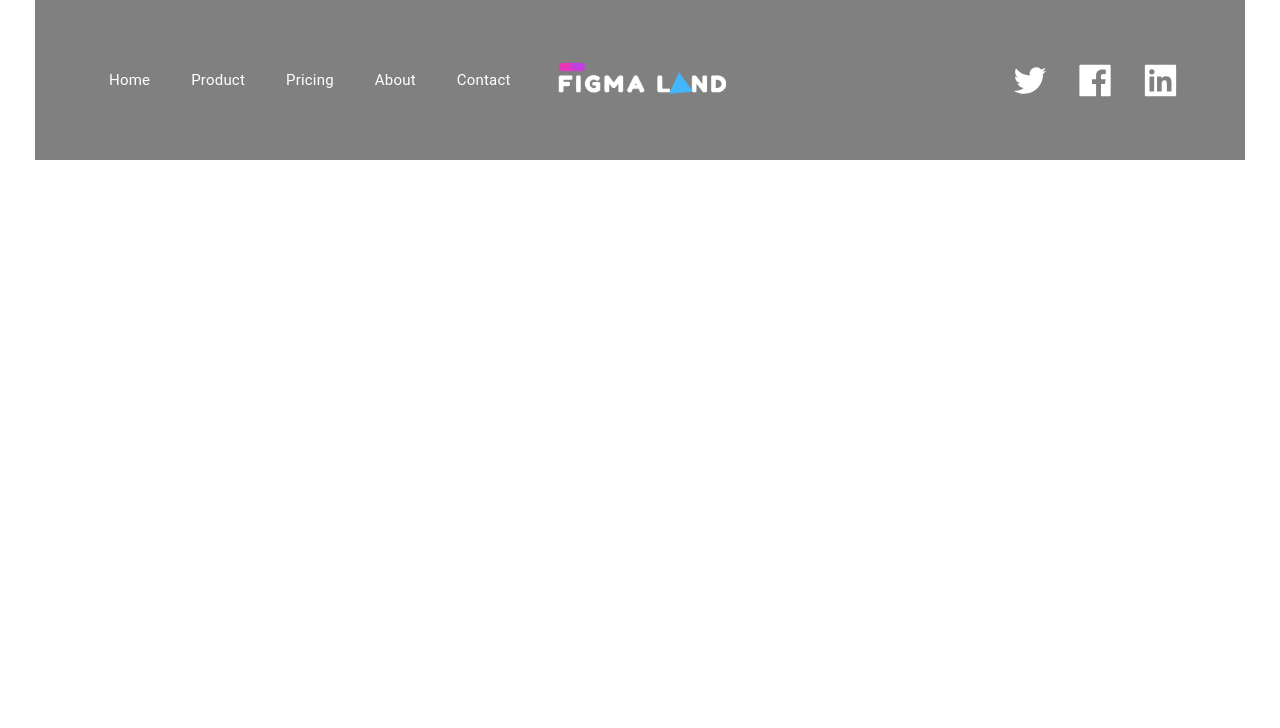
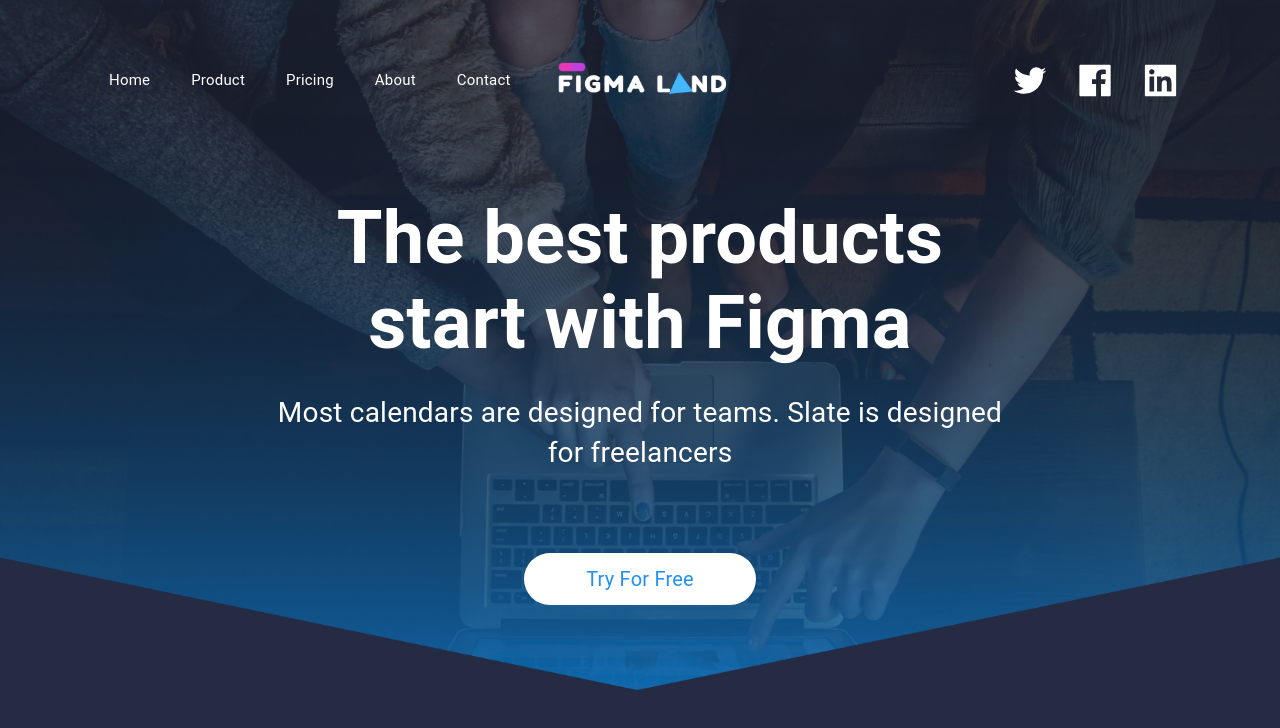
Before and after one commit to 13RedFox/project_figma-land, a React (Create React App) app: page / in a window 1280 px wide. Shown: the top 728 px of the page. Built offline with nearby package versions, Linux system fonts and the light colour scheme.

Commit message:
:sparkles: Added { FirstScreen, Button } components to the project & fixed Header component.

```diff
--- /dev/null
+++ b/src/components/Button/Button.jsx
@@ -0,0 +1,8 @@
+import classNames from 'classnames';
+import styles from './Button.module.scss';
+
+export const Button = ({ children, className }) => {
+  return (
+    <button className={classNames(styles.button, className)}>{children}</button>
+  );
+};
--- /dev/null
+++ b/src/components/Button/Button.module.scss
@@ -0,0 +1,25 @@
+@import "./src/scss/variables";
+
+.button {
+  width: fit-content;
+  display: flex;
+  justify-content: center;
+  align-items: center;
+  font-size: 20px;
+  font-weight: 400;
+  line-height: 100%;
+  letter-spacing: 0.2px;
+  color: $BLUE;
+  background-color: $WHITE;
+  text-transform: capitalize;
+  border: none;
+  border-radius: 35px;
+  padding: 16px 62px;
+  cursor: pointer;
+  transition: color .3s ease-in-out;
+  z-index: 1;
+
+  &:hover {
+    color: $ORANGE;
+  }
+}
--- /dev/null
+++ b/src/components/FirstScreen/FirstScreen.module.scss
@@ -0,0 +1,69 @@
+@import "./src/scss/variables";
+
+.firstScreen {
+  position: relative;
+  height: 100vh;
+  background-color: $DARK;
+  display: flex;
+  justify-content: center;
+  align-items: center;
+
+
+  &__bg {
+    position: absolute;
+    top: 0;
+    left: 0;
+    width: 100%;
+    height: calc(100vh - 32px);
+    background: url("../../assets/images/first_bg-mobile.png") bottom / cover;
+    @media (min-width: 768px) {
+      height: calc(100% - 64px);
+      background: url("../../assets/images/first_bg.png") center / cover no-repeat;
+    }
+    @media (min-width: 1024px) {
+      height: calc(100% - 110px);
+    }
+  }
+
+  .container {
+    display: flex;
+    flex-direction: column;
+    align-items: center;
+
+  }
+
+  &__content {
+    width: 100%;
+    max-width: 725px;
+    display: flex;
+    flex-direction: column;
+    align-items: center;
+    text-align: center;
+    margin-bottom: 59px;
+    z-index: 1;
+    @media (min-width: 860px) {
+      margin-bottom: 80px;
+    }
+
+    &_title {
+      font-size: 48px;
+      font-weight: 400;
+      line-height: 115%;
+      letter-spacing: 0.2px;
+      color: $WHITE;
+      margin-bottom: 27px;
+      @media (min-width: 860px) {
+        font-size: 74px;
+        font-weight: 700;
+      }
+    }
+
+    &_description {
+      font-size: 28px;
+      font-weight: 400;
+      line-height: 143%;
+      letter-spacing: 0.2px;
+      color: $WHITE;
+    }
+  }
+}
--- /dev/null
+++ b/src/components/FirstScreen/index.jsx
@@ -0,0 +1,21 @@
+import { Container } from '../Container';
+import { Button } from '../Button/Button';
+import styles from './FirstScreen.module.scss';
+
+export const FirstScreen = () => {
+  return (
+    <div className={styles.firstScreen}>
+      {/*<img src={bg} alt='FirstScreen' className={styles.firstScreen__bg} />*/}
+      <div className={styles.firstScreen__bg} />
+      <Container className={styles.container}>
+        <div className={styles.firstScreen__content}>
+          <h1 className={styles.firstScreen__content_title}>The best products start with Figma</h1>
+          <p className={styles.firstScreen__content_description}>
+            Most calendars are designed for teams. Slate is designed for freelancers
+          </p>
+        </div>
+        <Button>try for free</Button>
+      </Container>
+    </div>
+  );
+};
--- a/src/components/Header/Header.module.scss
+++ b/src/components/Header/Header.module.scss
@@ -1,15 +1,18 @@
 @import "../../scss/variables";
 
 .header {
+  position: absolute;
+  top: 0;
+  left: 0;
+  right: 0;
   max-width: 1210px;
   width: 100%;
   padding: 31px 0;
   margin: 0 auto;
+  z-index: 1;
   @media (min-width: 1200px) {
     padding: 49px 0;
   }
-
-  background: gray;
 
   .wrapper {
     display: flex;
--- a/src/components/Header/index.jsx
+++ b/src/components/Header/index.jsx
@@ -36,7 +36,7 @@ export const Header = () => {
         <ul className={styles.header__social}>
           {[] && social.map((item) => (
             <li key={item.id} className={styles.header__social_item}>
-              <a href='#' className={styles.header__social_link}>
+              <a href='/#' className={styles.header__social_link}>
                 <GlobalSvgIcons id={item.icon} className={styles.header__social_icon} />
               </a>
             </li>
--- a/src/components/index.js
+++ b/src/components/index.js
@@ -1,2 +1,3 @@
 export * from './Container';
 export * from './Header';
+export * from './FirstScreen';
--- a/src/pages/Home.jsx
+++ b/src/pages/Home.jsx
@@ -1,9 +1,10 @@
-import { Header } from '../components';
+import { FirstScreen, Header } from '../components';
 
 export const Home = () => {
   return (
     <>
       <Header />
+      <FirstScreen />
     </>
   );
 };
```
Also changed, not shown: src/assets/images/first_bg-mobile.png (added), src/assets/images/first_bg.png (added).
